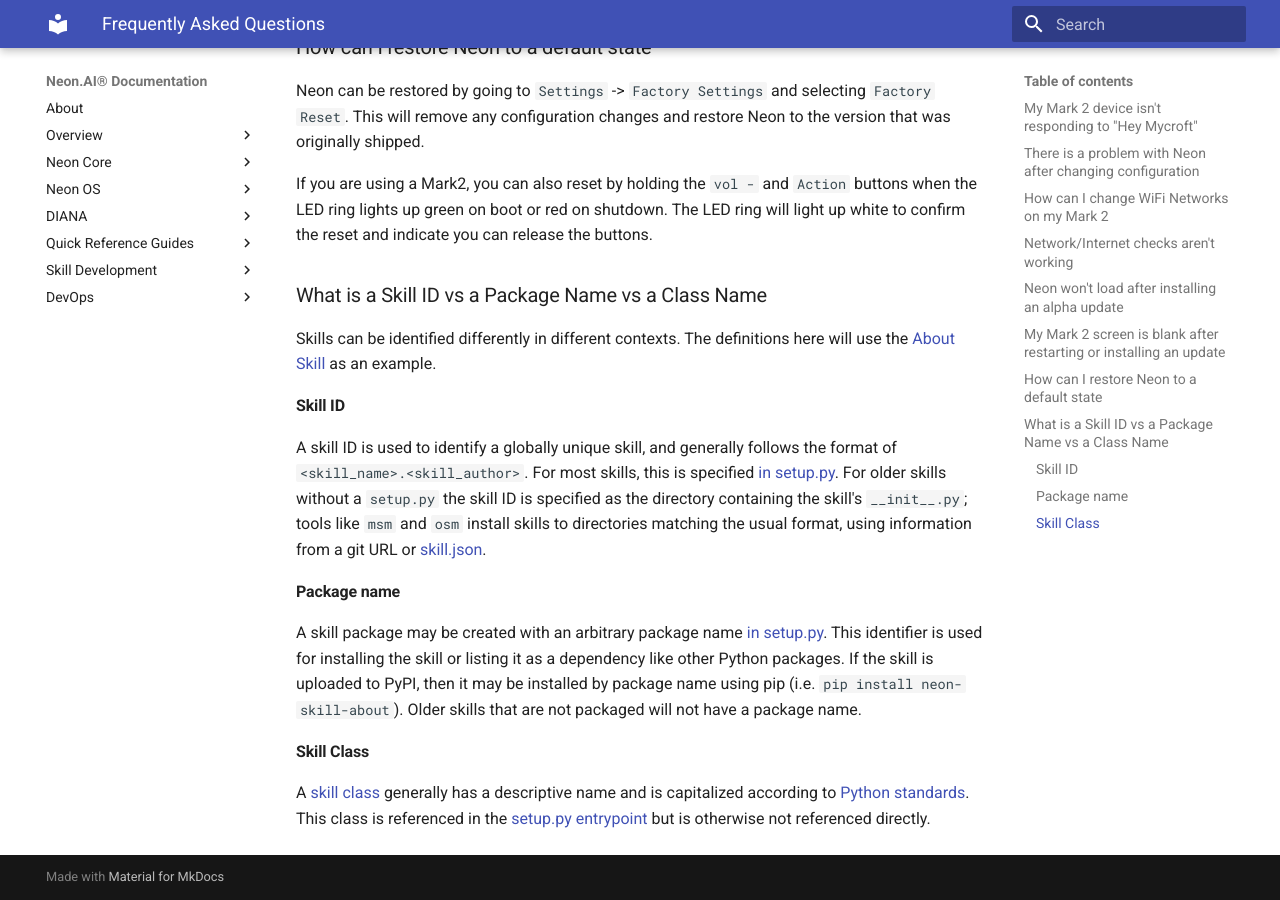
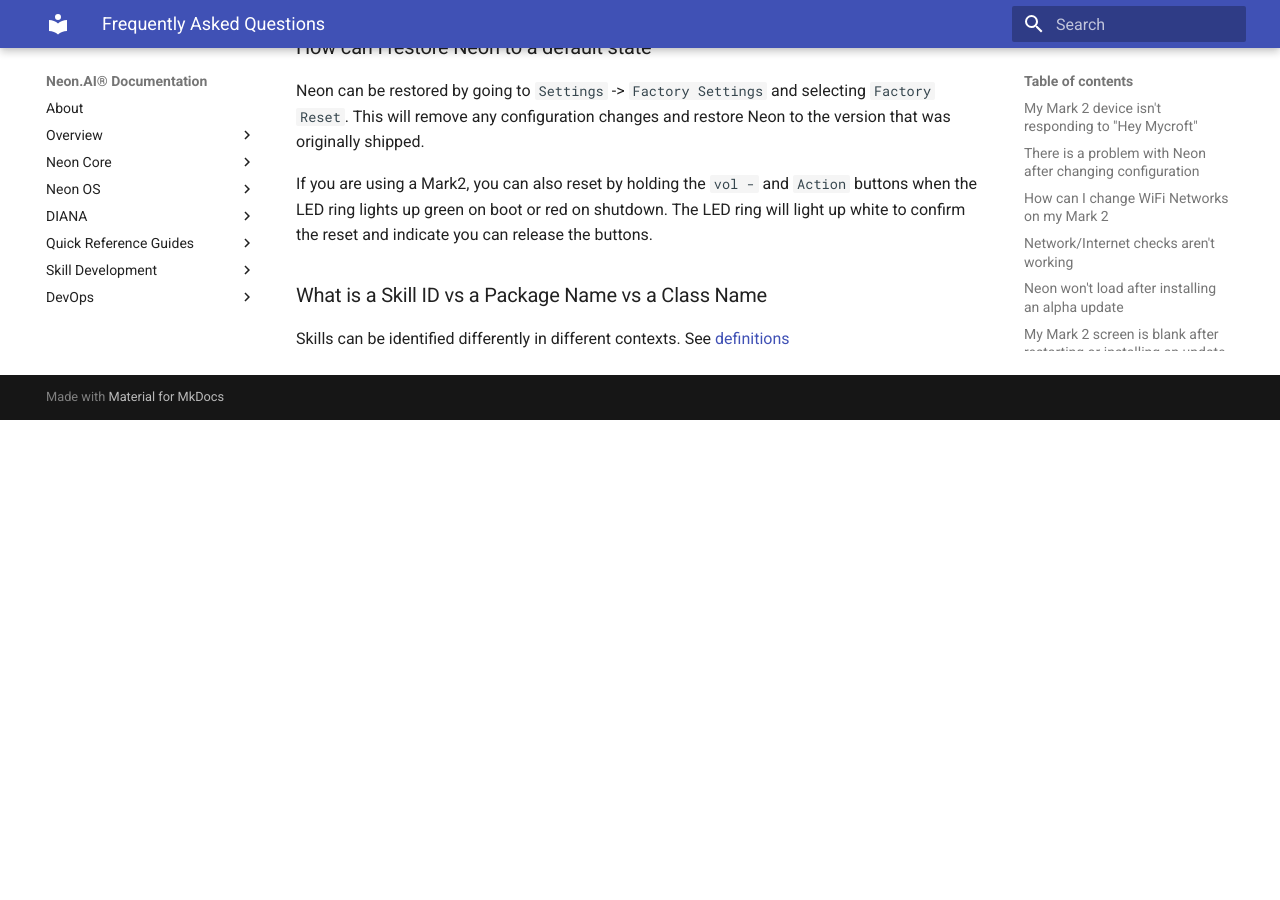
Before and after one commit to NeonGeckoCom/neon-docs, an MkDocs documentation site: the page built from docs/overview/faq.md, in a window 1280 px wide and 900 px high, scrolled down 1349 px. Built offline with MkDocs 1.6.1 and Material for MkDocs 9.7.7, drawn with Linux system fonts in a browser that asks for light colours; after the commit the page ends 1769 px from its top, so only the background shows below that.

Commit message:
Move definitions in FAQ to Definitions (#57)
Add link in Configuration to `skill_id` doc
Add link in "Installing Skills" to `skill_id` doc
Closes #24

Co-authored-by: Daniel McKnight <daniel@neon.ai>

```diff
--- a/docs/overview/faq.md
+++ b/docs/overview/faq.md
@@ -54,29 +54,5 @@
 the reset and indicate you can release the buttons.
 
 ### What is a Skill ID vs a Package Name vs a Class Name
-Skills can be identified differently in different contexts. The definitions here
-will use the [About Skill](https://github.com/NeonGeckoCom/skill-about) as an
-example.
-
-#### Skill ID
-A skill ID is used to identify a globally unique skill, and generally follows the
-format of `<skill_name>.<skill_author>`. For most skills, this is specified
-[in setup.py](https://github.com/NeonGeckoCom/skill-about/blob/d0796bbbdf37cb53dfe583e701048331f5e9731e/setup.py#L35).
-For older skills without a `setup.py` the skill ID is specified as the directory
-containing the skill's `__init__.py`; tools like `msm` and `osm` install skills
-to directories matching the usual format, using information from a git URL or
-[skill.json](https://github.com/NeonGeckoCom/skill-about/blob/dev/skill.json#L48-L49).
-
-#### Package name
-A skill package may be created with an arbitrary package name
-[in setup.py](https://github.com/NeonGeckoCom/skill-about/blob/d0796bbbdf37cb53dfe583e701048331f5e9731e/setup.py#L87).
-This identifier is used for installing the skill or listing it as a dependency like other
-Python packages. If the skill is uploaded to PyPI, then it may be installed by package
-name using pip (i.e. `pip install neon-skill-about`). Older skills that are not packaged
-will not have a package name.
-
-#### Skill Class
-A [skill class](https://github.com/NeonGeckoCom/skill-about/blob/d0796bbbdf37cb53dfe583e701048331f5e9731e/__init__.py#L45)
-generally has a descriptive name and is capitalized according to [Python standards](https://peps.python.org/pep-0008/#class-names).
-This class is referenced in the [setup.py entrypoint](https://github.com/NeonGeckoCom/skill-about/blob/d0796bbbdf37cb53dfe583e701048331f5e9731e/setup.py#L35)
-but is otherwise not referenced directly.
+Skills can be identified differently in different contexts. See
+[definitions](./definitions.md#skill-id)
```
Also changed, not shown: docs/overview/definitions.md (+23 -0 lines), docs/quick_reference/configuration.md (+2 -0 lines), docs/quick_reference/installing_skills.md (+3 -0 lines).
